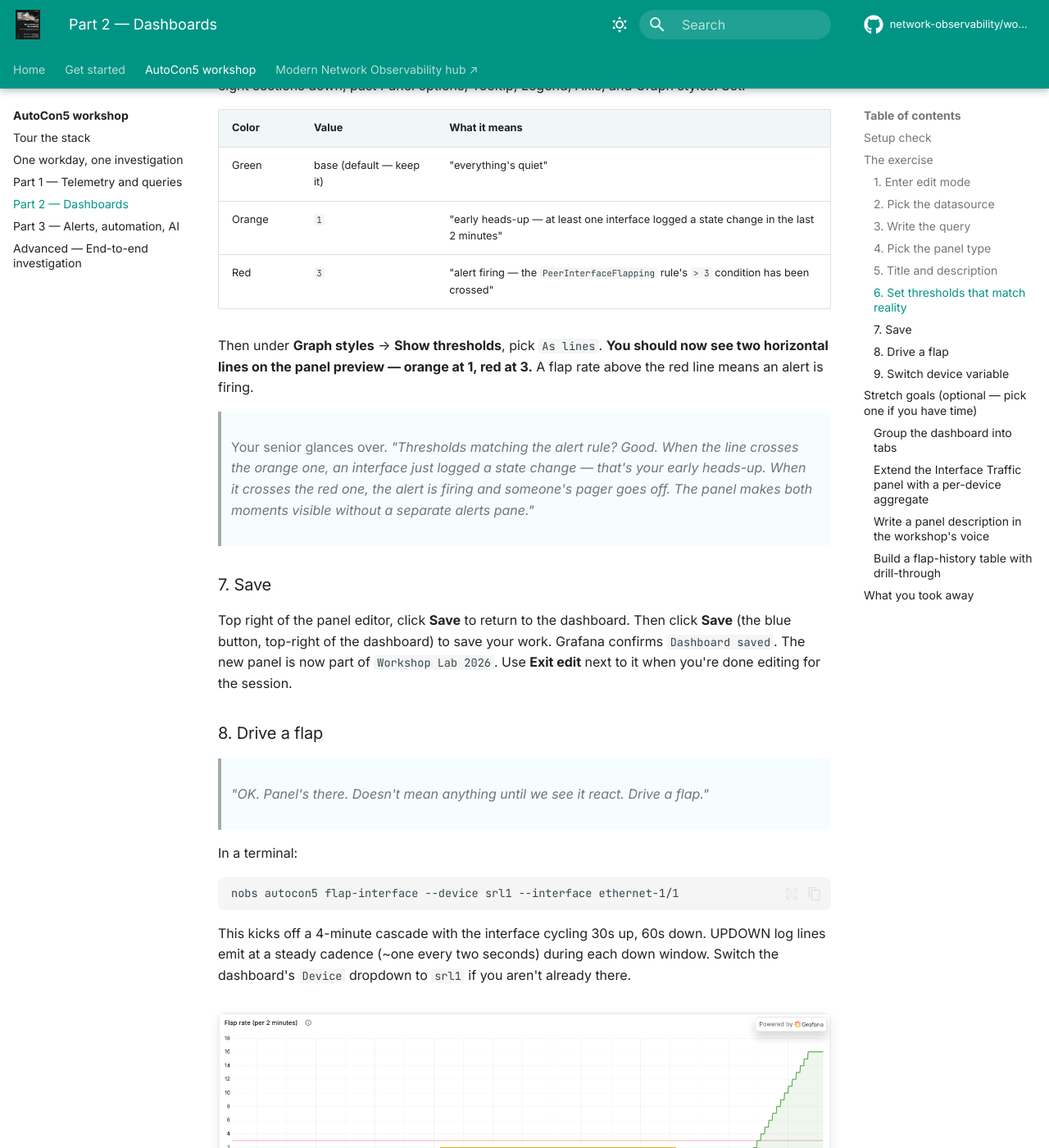
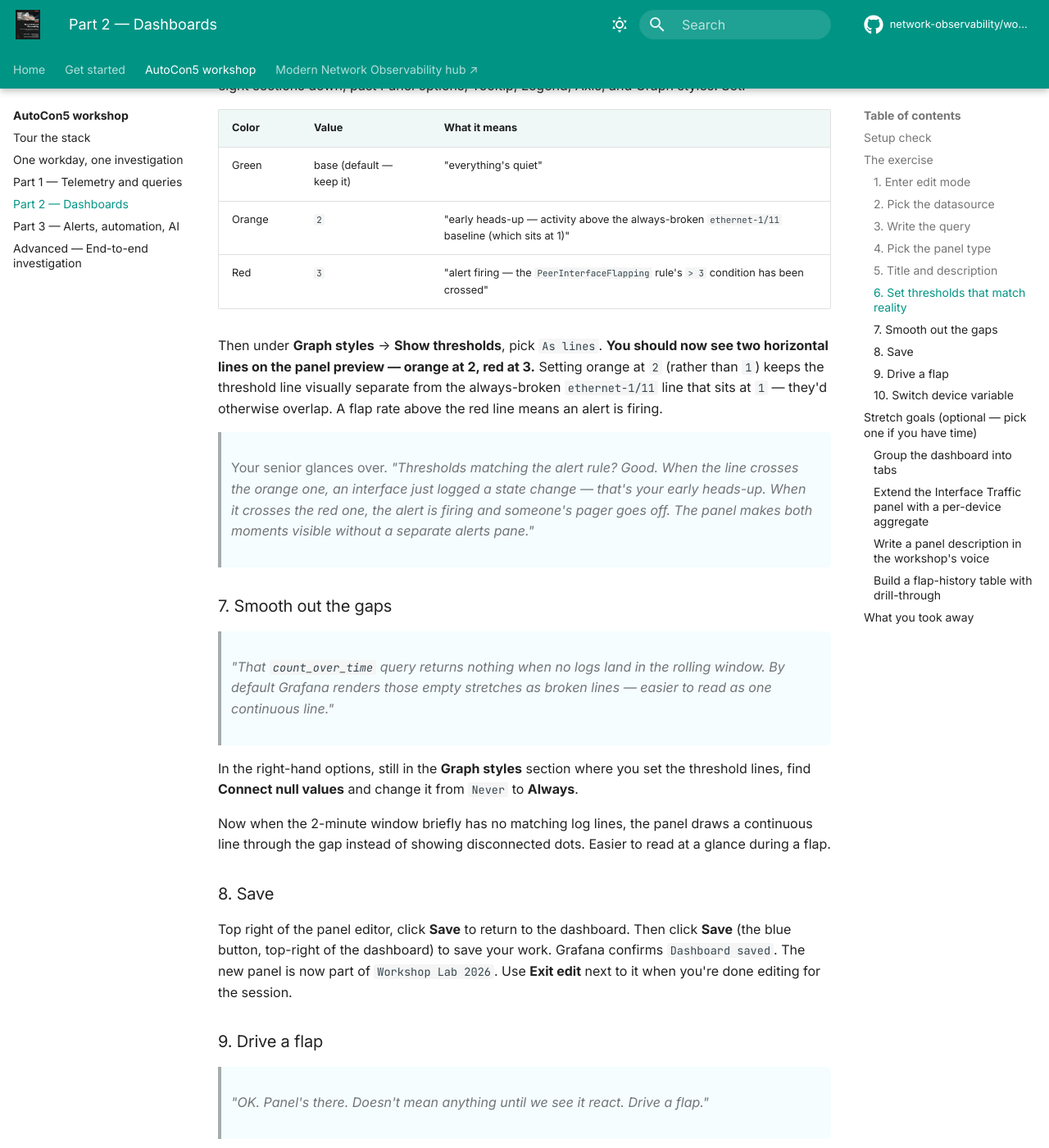
Before and after one commit to network-observability/workshops, an MkDocs documentation site: the page built from docs/workshop/part-2.md, in a window 1280 px wide and 1400 px high, scrolled down 6144 px. Shown: the whole window at 82% size. Built offline with MkDocs 1.6.1 and Material for MkDocs 9.7.7, drawn with Linux system fonts in a browser that asks for light colours; comment, search, counter and statistics services are not loaded; some of the changed text lies outside the part shown.

Commit message:
docs(autocon5): add Step 7 "Smooth out the gaps" + bump orange threshold to 2
Two improvements to Part 2 surfaced by another walkthrough:

- New Step 7 "Smooth out the gaps" — the `count_over_time` query returns
  nothing when no UPDOWN logs land in the 2-minute rolling window, which
  Grafana renders as broken/gapped lines. Tell it to draw a continuous
  line through those gaps via Graph styles → Connect null values =
  Always. Renumbered the remaining steps (Save → 8, Drive a flap → 9,
  Switch device variable → 10).
- Orange threshold moved from `1` to `2`. The always-broken
  `ethernet-1/11` baseline sits at `1`, so orange-at-1 visually overlaps
  with that interface's line — moving the threshold to `2` keeps the
  threshold line separate from the broken-interface ghost line and
  reads more cleanly during a flap. Updated the table, the
  confirmation paragraph, the "What you should see" bullets, and the
  figcaption to all reference the new value.

```diff
--- a/workshops/autocon5/guides/part-2-dashboards.md
+++ b/workshops/autocon5/guides/part-2-dashboards.md
@@ -171,18 +171,26 @@
 | Color | Value | What it means |
 |-------|-------|---------------|
 | Green | base (default — keep it) | "everything's quiet" |
-| Orange | `1` | "early heads-up — at least one interface logged a state change in the last 2 minutes" |
+| Orange | `2` | "early heads-up — activity above the always-broken `ethernet-1/11` baseline (which sits at 1)" |
 | Red | `3` | "alert firing — the `PeerInterfaceFlapping` rule's `> 3` condition has been crossed" |
 
-Then under **Graph styles** → **Show thresholds**, pick `As lines`. **You should now see two horizontal lines on the panel preview — orange at 1, red at 3.** A flap rate above the red line means an alert is firing.
+Then under **Graph styles** → **Show thresholds**, pick `As lines`. **You should now see two horizontal lines on the panel preview — orange at 2, red at 3.** Setting orange at `2` (rather than `1`) keeps the threshold line visually separate from the always-broken `ethernet-1/11` line that sits at `1` — they'd otherwise overlap. A flap rate above the red line means an alert is firing.
 
 > Your senior glances over. *"Thresholds matching the alert rule? Good. When the line crosses the orange one, an interface just logged a state change — that's your early heads-up. When it crosses the red one, the alert is firing and someone's pager goes off. The panel makes both moments visible without a separate alerts pane."*
 
-### 7. Save
+### 7. Smooth out the gaps
+
+> *"That `count_over_time` query returns nothing when no logs land in the rolling window. By default Grafana renders those empty stretches as broken lines — easier to read as one continuous line."*
+
+In the right-hand options, still in the **Graph styles** section where you set the threshold lines, find **Connect null values** and change it from `Never` to **Always**.
+
+Now when the 2-minute window briefly has no matching log lines, the panel draws a continuous line through the gap instead of showing disconnected dots. Easier to read at a glance during a flap.
+
+### 8. Save
 
 Top right of the panel editor, click **Save** to return to the dashboard. Then click **Save** (the blue button, top-right of the dashboard) to save your work. Grafana confirms `Dashboard saved`. The new panel is now part of `Workshop Lab 2026`. Use **Exit edit** next to it when you're done editing for the session.
 
-### 8. Drive a flap
+### 9. Drive a flap
 
 > *"OK. Panel's there. Doesn't mean anything until we see it react. Drive a flap."*
 
@@ -199,14 +207,14 @@
 ![Flap rate panel during a flap](../../../docs/assets/screenshots/flap-rate-flapping-light.png#only-light){ .screenshot loading=lazy }
 ![Flap rate panel during a flap](../../../docs/assets/screenshots/flap-rate-flapping-dark.png#only-dark){ .screenshot loading=lazy }
 
-<figcaption><strong>During a flap (~2 min in)</strong> — green line is <code>ethernet-1/1</code>, climbing fast past the orange threshold (1) and through the red threshold (3) on its way to 16+. You may also see a faint yellow series line for <code>ethernet-1/11</code> at 1–2 (that's the Grafana-assigned color for that interface, not a threshold) — the broken-interface log emitter fires at random intervals (roughly once every 2 minutes), so it isn't always inside the 2-minute window the panel is counting. Either way, the flapped interface is the obvious anomaly against an otherwise quiet panel.</figcaption>
+<figcaption><strong>During a flap (~2 min in)</strong> — green line is <code>ethernet-1/1</code>, climbing fast past the orange threshold (2) and through the red threshold (3) on its way to 16+. You may also see a faint yellow series line for <code>ethernet-1/11</code> at 1–2 (that's the Grafana-assigned color for that interface, not a threshold) — the broken-interface log emitter fires at random intervals (roughly once every 2 minutes), so it isn't always inside the 2-minute window the panel is counting. Either way, the flapped interface is the obvious anomaly against an otherwise quiet panel.</figcaption>
 
 </figure>
 
 **What you should see, in order:**
 
 - **First ~45 seconds** are quiet. The cascade starts the interface in the *up* state and walks through one 30-second up phase before the first down phase begins. UPDOWN log emission begins ~10 seconds into the down phase.
-- **Around t+60s**: a line for `interface=ethernet-1/1` appears at around `10`. It's already past both the orange (1) and red (3) thresholds — the down phase's emission rate (~one log every two seconds) means the rolling 2-minute count climbs fast.
+- **Around t+60s**: a line for `interface=ethernet-1/1` appears at around `10`. It's already past both the orange (2) and red (3) thresholds — the down phase's emission rate (~one log every two seconds) means the rolling 2-minute count climbs fast.
 - **Around t+90s**: the line is somewhere in the `25–40` range — well above red, matching the alert rule's "> 3 events in 2 minutes" condition many times over.
 - **Between cycles 1 and 2**: the line **plateaus** around `25` rather than dropping. The rolling 2-minute window still contains the events from cycle 1's down phase — they haven't aged out yet.
 - **Cycle 2 around t+120s**: cycle 2's down-phase events stack onto the still-in-window events from cycle 1, so the count climbs higher — typically `40–60`. The plateau-then-climb shape is what real flap-rate dashboards look like during an active flap.
@@ -215,7 +223,7 @@
 
 **Stop and notice.** This is the same query pattern that drives the `PeerInterfaceFlapping` alert in Part 3. The panel isn't decoration — it's a visual representation of the rule that's about to fire. When the on-call gets paged, this panel is what they look at first.
 
-### 9. Switch device variable
+### 10. Switch device variable
 
 > *"Now the proof that the variable was worth it. Toggle to srl2 and drive a flap there. No editing the panel — the dashboard does the work."*
 
```
